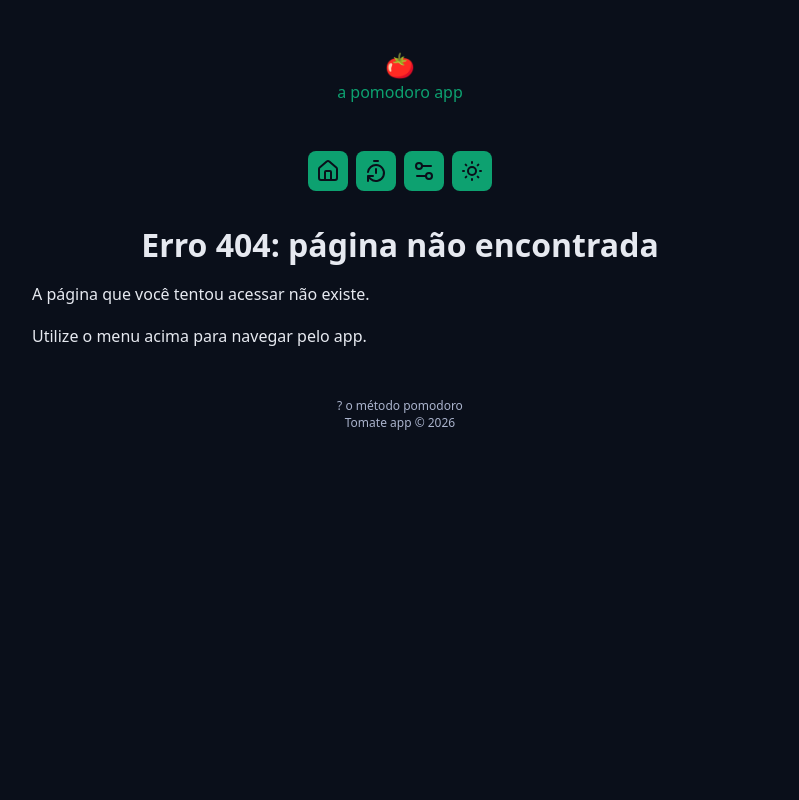
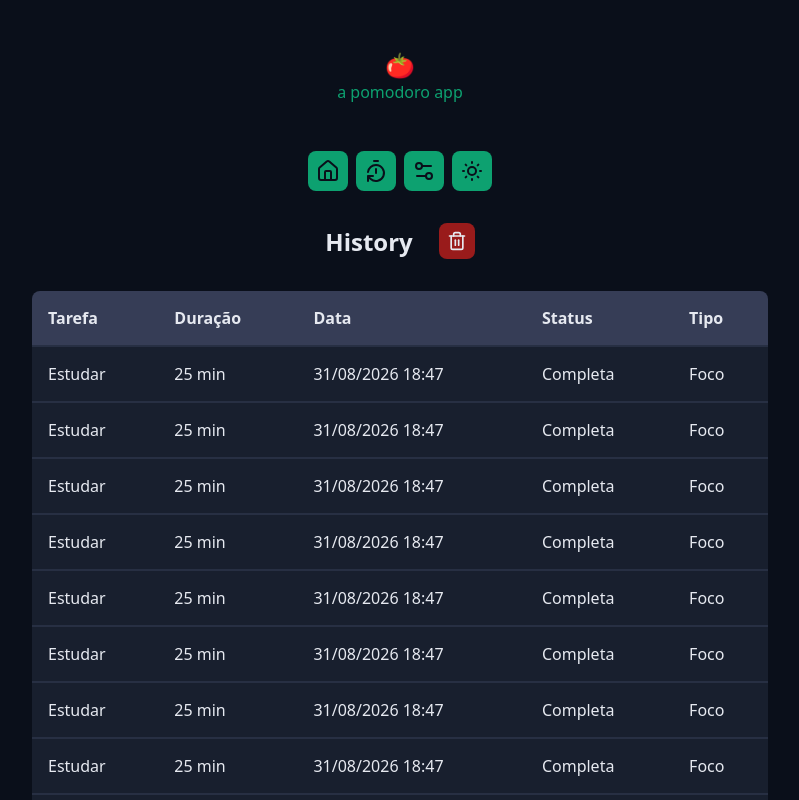
Before and after one commit to marlonnl/Tomate-pomodoro, a React (Vite) app: page /history in a window 1280 px wide. Before the commit this address had no page. Shown: the top 800 px of the page, without its empty margins (240-1039 px from the left). Built offline with nearby package versions, Linux system fonts and the light colour scheme.

Commit message:
✨ added History page

```diff
--- /dev/null
+++ b/src/pages/History/index.tsx
@@ -0,0 +1,57 @@
+import { TrashIcon } from 'lucide-react'
+import { Button } from '../../components/Button'
+import { Container } from '../../components/Container'
+import { Header } from '../../components/Header'
+import { MainTemplate } from '../../templates/MainTemplate'
+
+import styles from './styles.module.css'
+
+export function History() {
+  return (
+    <MainTemplate>
+      <Container>
+        <Header>
+          <span>History</span>
+          <span className={styles.squareButton}>
+            <Button
+              color="stop"
+              aria-label="Apagar histórico"
+              title="Apagar histórico"
+            >
+              <TrashIcon />
+            </Button>
+          </span>
+        </Header>
+      </Container>
+      <Container>
+        <div className={styles.responsiveTable}>
+          <table>
+            <thead>
+              <tr>
+                <th>Tarefa</th>
+                <th>Duração</th>
+                <th>Data</th>
+                <th>Status</th>
+                <th>Tipo</th>
+              </tr>
+            </thead>
+
+            <tbody>
+              {Array.from({ length: 20 }).map((_, index) => {
+                return (
+                  <tr key={index}>
+                    <td>Estudar</td>
+                    <td>25 min</td>
+                    <td>31/08/2026 18:47</td>
+                    <td>Completa</td>
+                    <td>Foco</td>
+                  </tr>
+                )
+              })}
+            </tbody>
+          </table>
+        </div>
+      </Container>
+    </MainTemplate>
+  )
+}
--- /dev/null
+++ b/src/pages/History/styles.module.css
@@ -0,0 +1,35 @@
+.squareButton button {
+  border-radius: 0.8rem;
+}
+
+.squareButton button svg {
+  height: 2rem;
+  width: 2rem;
+}
+
+.responsiveTable {
+  overflow-x: auto;
+  border-radius: 0.8rem;
+}
+
+.responsiveTable table {
+  width: 100%;
+  min-width: 64rem;
+  font-size: 1.6rem;
+  border-collapse: collapse;
+}
+
+.responsiveTable th {
+  background-color: var(--gray-600);
+}
+
+.responsiveTable td {
+  background-color: var(--gray-800);
+}
+
+.responsiveTable th,
+.responsiveTable td {
+  border-bottom: 0.2rem solid var(--gray-700);
+  text-align: left;
+  padding: 1.6rem;
+}
--- a/src/routes/MainRouter/index.tsx
+++ b/src/routes/MainRouter/index.tsx
@@ -4,6 +4,7 @@
 import { About } from '../../pages/About'
 import { NotFound } from '../../pages/NotFound'
 import { useEffect } from 'react'
+import { History } from '../../pages/History'
 
 function scrollTop() {
   const { pathname } = useLocation()
@@ -20,6 +21,7 @@
     <BrowserRouter>
       <Routes>
         <Route path="/" element={<Home />} />
+        <Route path="/history" element={<History />} />
         <Route path="/about-pomodoro" element={<About />} />
 
         <Route path="*" element={<NotFound />} />
```
